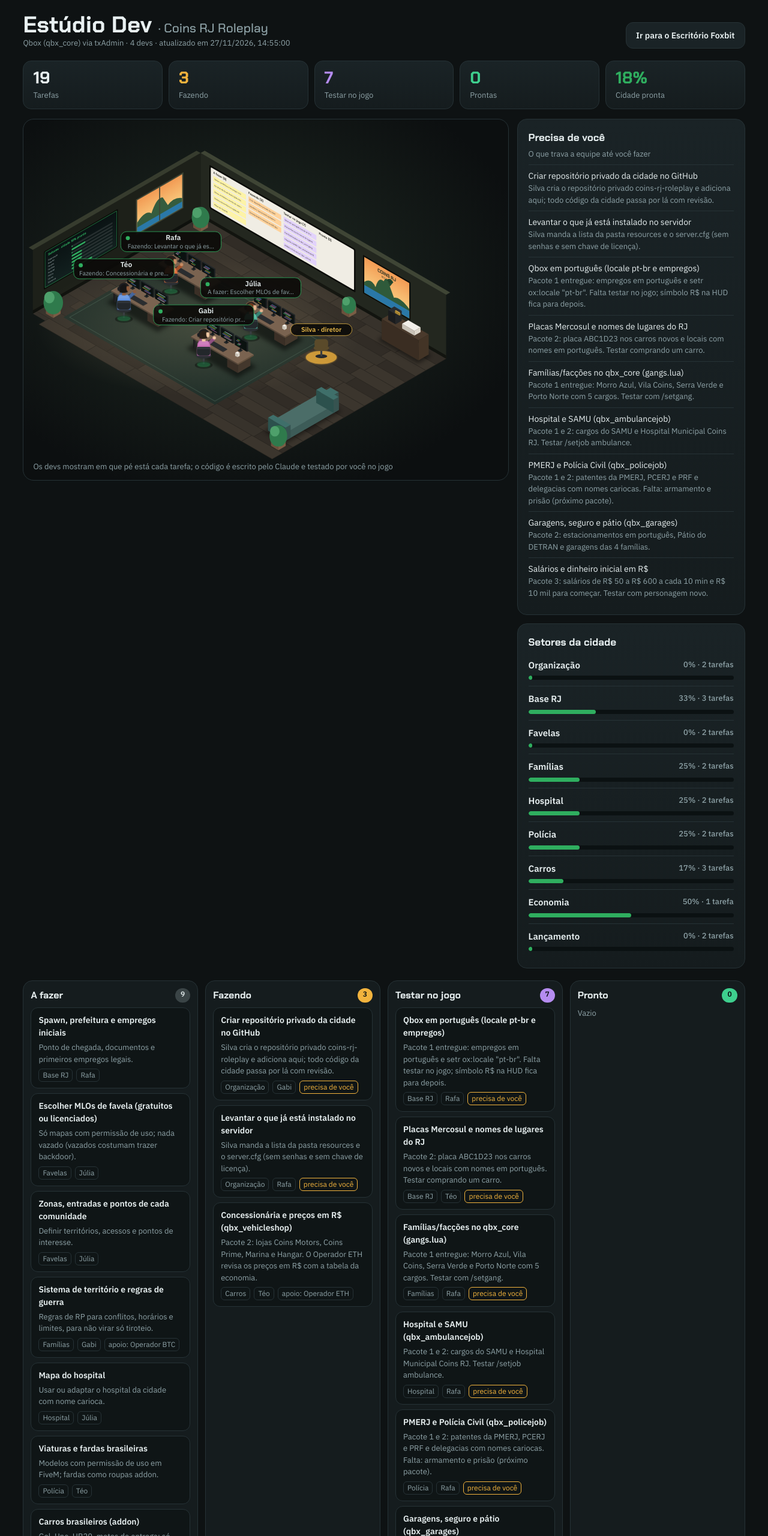
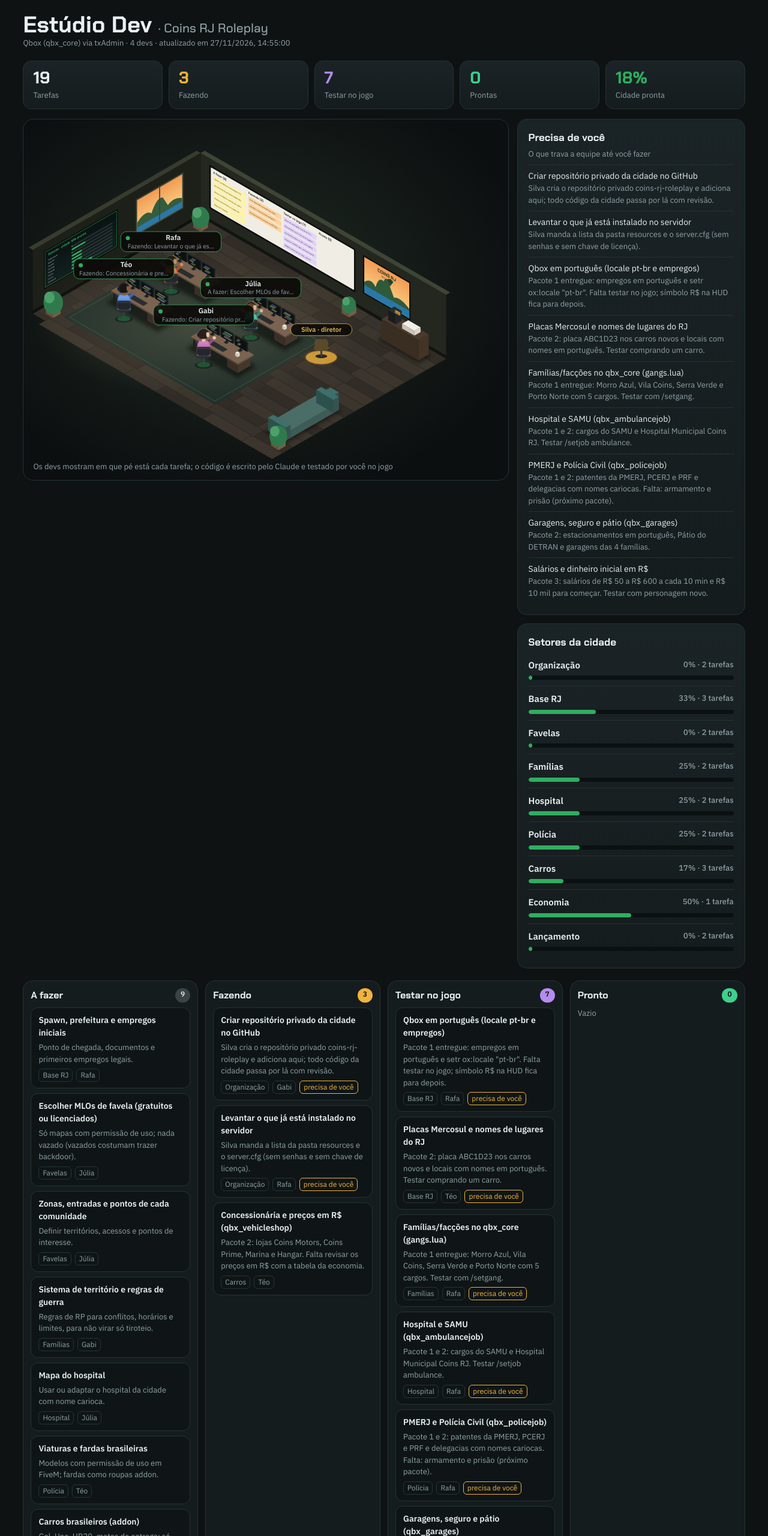
Before and after one commit to UdsonCarvalho/robo-cripto, a plain HTML site: page painel/dev.html in a window 1280 px wide. Shown: the top 2560 px of the page at 60% size. Drawn offline with Linux system fonts and the light colour scheme.

Commit message:
Separa a Agência COINS da cidade RP
Operadores do Foxbit voltam a cuidar só do trade; a economia da cidade fica com
a equipe do Estúdio Dev (Gabi). Sem links cruzados entre a sala e o estúdio.

Co-Authored-By: Claude Opus 5.5 <noreply@anthropic.com>
Claude-Session: https://claude.ai/code/session_014PSfn834kKANnuGfVrhcEY

```diff
--- a/painel/dev-tarefas.json
+++ b/painel/dev-tarefas.json
@@ -116,8 +116,7 @@
       "titulo": "Sistema de território e regras de guerra",
       "status": "afazer",
       "dono": "Gabi",
-      "detalhe": "Regras de RP para conflitos, horários e limites, para não virar só tiroteio.",
-      "apoio": "Operador BTC"
+      "detalhe": "Regras de RP para conflitos, horários e limites, para não virar só tiroteio."
     },
     {
       "id": "hospital",
@@ -159,8 +158,7 @@
       "titulo": "Concessionária e preços em R$ (qbx_vehicleshop)",
       "status": "fazendo",
       "dono": "Téo",
-      "detalhe": "Pacote 2: lojas Coins Motors, Coins Prime, Marina e Hangar. O Operador ETH revisa os preços em R$ com a tabela da economia.",
-      "apoio": "Operador ETH"
+      "detalhe": "Pacote 2: lojas Coins Motors, Coins Prime, Marina e Hangar. Falta revisar os preços em R$ com a tabela da economia."
     },
     {
       "id": "garagens",
@@ -184,9 +182,8 @@
       "setor": "Economia",
       "titulo": "Salários e dinheiro inicial em R$",
       "status": "testar",
-      "dono": "Operador BTC",
+      "dono": "Gabi",
       "detalhe": "Pacote 3: salários de R$ 50 a R$ 600 a cada 10 min e R$ 10 mil para começar. Testar com personagem novo.",
-      "apoio": "Operador ETH",
       "precisa_silva": true
     },
     {
@@ -205,15 +202,5 @@
       "dono": "Gabi",
       "detalhe": "Permissões do txAdmin por pessoa, backup do banco, anticheat básico."
     }
-  ],
-  "apoio_externo": [
-    {
-      "nome": "Operador BTC",
-      "de": "Escritório Foxbit"
-    },
-    {
-      "nome": "Operador ETH",
-      "de": "Escritório Foxbit"
-    }
   ]
 }
--- a/painel/dev.html
+++ b/painel/dev.html
@@ -69,7 +69,6 @@ ul{list-style:none;margin:8px 0 0;padding:0}
 <body>
 <header>
   <div><h1>Estúdio Dev <span>· Coins RJ Roleplay</span></h1><div class="sub" id="sub">Carregando tarefas…</div></div>
-  <a class="btn" href="sala.html">Ir para o Escritório Foxbit</a>
 </header>
 <section class="kpis" id="kpis"></section>
 <main>
```
Also changed, not shown: painel/sala.html (+2 -4 lines).
